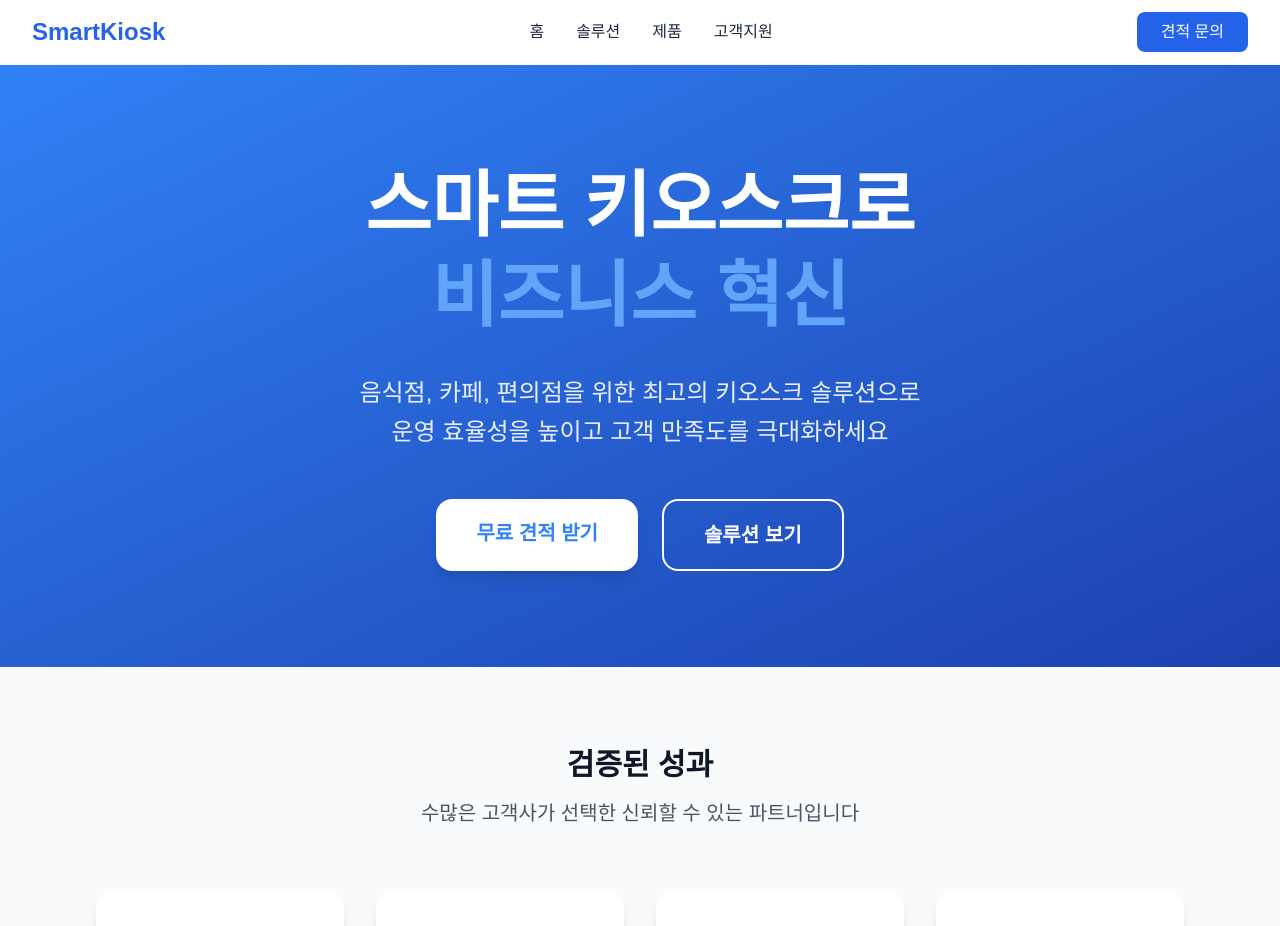
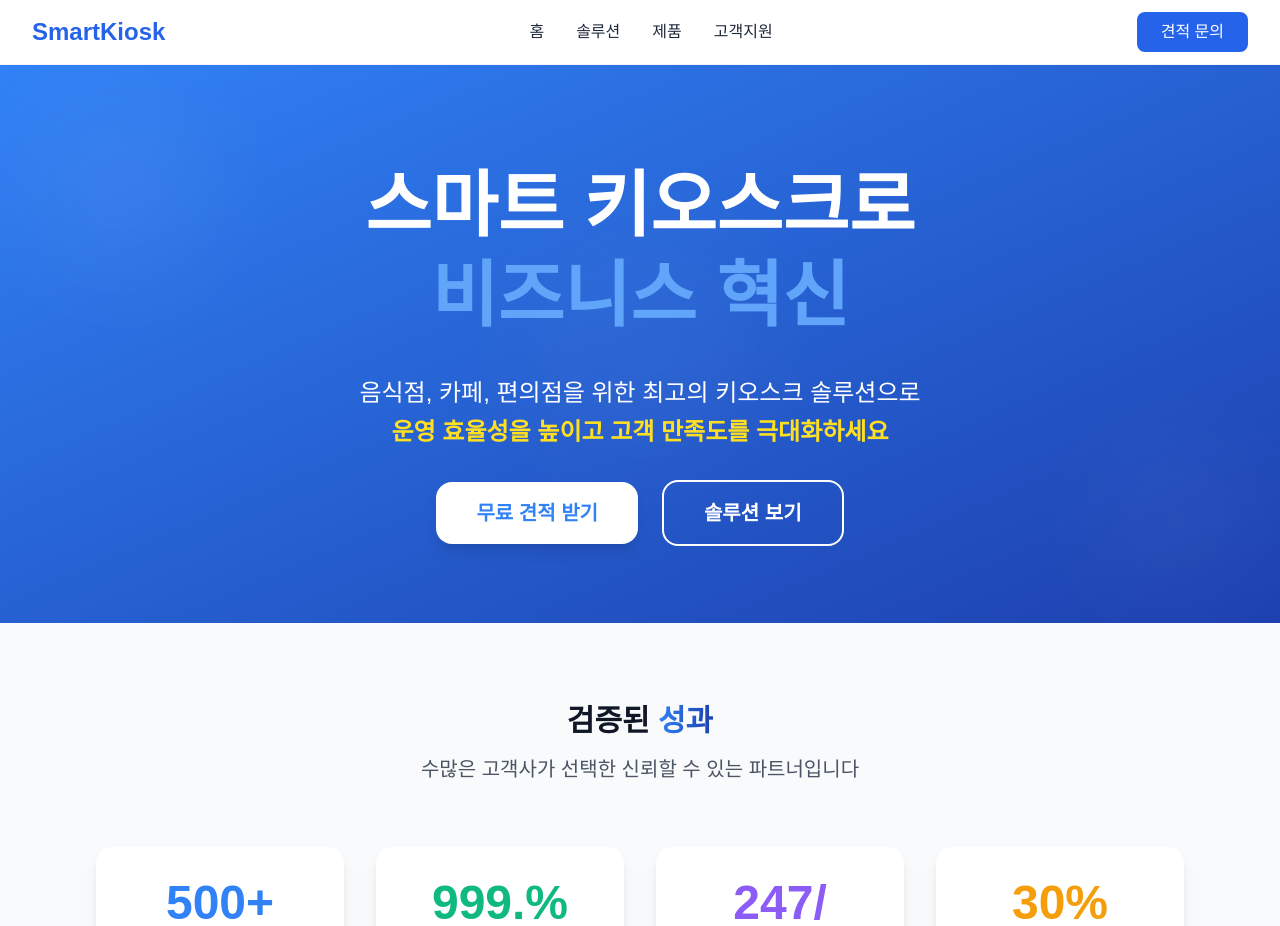
Before and after one commit to HSfac/keyask, a Next.js app: page / in a window 1280 px wide. Shown: the top 926 px of the page. Built offline with nearby package versions, Linux system fonts and the light colour scheme.

Commit message:
홈 페이지 애니메이션 추가 및 통계 섹션 개선: framer-motion 라이브러리 도입, 카운터 애니메이션 구현, 배경 애니메이션 추가, 텍스트 애니메이션 효과 적용

```diff
--- a/package.json
+++ b/package.json
@@ -11,7 +11,8 @@
   "dependencies": {
     "react": "19.1.0",
     "react-dom": "19.1.0",
-    "next": "15.4.5"
+    "next": "15.4.5",
+    "framer-motion": "^11.15.0"
   },
   "devDependencies": {
     "typescript": "^5",
--- a/src/app/page.tsx
+++ b/src/app/page.tsx
@@ -1,4 +1,27 @@
+'use client';
+
 import Link from 'next/link';
+import { motion } from 'framer-motion';
+import { useEffect, useState } from 'react';
+
+const AnimatedCounter = ({ end, duration = 2 }: { end: number; duration?: number }) => {
+  const [count, setCount] = useState(0);
+
+  useEffect(() => {
+    let startTime: number | null = null;
+    const animate = (currentTime: number) => {
+      if (startTime === null) startTime = currentTime;
+      const progress = Math.min((currentTime - startTime) / (duration * 1000), 1);
+      setCount(Math.floor(progress * end));
+      if (progress < 1) {
+        requestAnimationFrame(animate);
+      }
+    };
+    requestAnimationFrame(animate);
+  }, [end, duration]);
+
+  return <span>{count}</span>;
+};
 
 export default function Home() {
   const solutions = [
@@ -60,53 +83,123 @@ export default function Home() {
   return (
     <div className="min-h-screen bg-white">
       {/* 히어로 섹션 */}
-      <section className="bg-gradient-to-br from-[#3182F6] to-[#1E40AF] text-white py-24">
-        <div className="max-w-6xl mx-auto px-4 sm:px-6 lg:px-8">
+      <section className="relative bg-gradient-to-br from-[#3182F6] to-[#1E40AF] text-white py-24 overflow-hidden">
+        {/* 배경 애니메이션 */}
+        <div className="absolute inset-0">
+          <div className="absolute top-10 left-10 w-40 h-40 bg-white/10 rounded-full blur-3xl animate-pulse"></div>
+          <div className="absolute bottom-10 right-10 w-32 h-32 bg-white/10 rounded-full blur-3xl animate-pulse" style={{ animationDelay: '1s' }}></div>
+          <div className="absolute top-1/2 left-1/2 transform -translate-x-1/2 -translate-y-1/2 w-60 h-60 bg-white/5 rounded-full blur-3xl animate-pulse" style={{ animationDelay: '2s' }}></div>
+        </div>
+
+        <div className="max-w-6xl mx-auto px-4 sm:px-6 lg:px-8 relative z-10">
           <div className="text-center">
-            <h1 className="text-5xl md:text-7xl font-bold mb-8 leading-tight">
+            <motion.h1
+              className="text-5xl md:text-7xl font-bold mb-8 leading-tight"
+              initial={{ opacity: 0, y: 30 }}
+              animate={{ opacity: 1, y: 0 }}
+              transition={{ duration: 1, delay: 0.2 }}
+            >
+              <motion.span
+                initial={{ opacity: 0, x: -30 }}
+                animate={{ opacity: 1, x: 0 }}
+                transition={{ duration: 1, delay: 0.5 }}
+              >
                 스마트 키오스크로
+              </motion.span>
               <br />
-              <span className="text-[#60A5FA]">비즈니스 혁신</span>
-            </h1>
-            <p className="text-xl md:text-2xl mb-12 opacity-90 max-w-4xl mx-auto leading-relaxed">
-              음식점, 카페, 편의점을 위한 최고의 키오스크 솔루션으로
-              <br />운영 효율성을 높이고 고객 만족도를 극대화하세요
-            </p>
-            <div className="flex flex-col sm:flex-row gap-6 justify-center">
-              <Link href="/contact" className="bg-white text-[#3182F6] px-10 py-5 rounded-2xl text-xl font-bold hover:bg-gray-50 transition-all duration-300 hover:scale-105 shadow-lg">
+              <motion.span
+                className="text-[#60A5FA]"
+                initial={{ opacity: 0, x: 30 }}
+                animate={{ opacity: 1, x: 0 }}
+                transition={{ duration: 1, delay: 0.8 }}
+              >
+                비즈니스 혁신
+              </motion.span>
+            </motion.h1>
+
+            <motion.p
+              className="text-xl md:text-2xl mb-12 opacity-90 max-w-4xl mx-auto leading-relaxed"
+              initial={{ opacity: 0, y: 30 }}
+              animate={{ opacity: 1, y: 0 }}
+              transition={{ duration: 1, delay: 1 }}
+            >
+              음식점, 카페, 편의점을 위한 최고의 키오스크 솔루션으로 <br />
+              <span className="text-yellow-300 font-semibold">운영 효율성을 높이고 고객 만족도를 극대화하세요</span>
+            </motion.p>
+
+            <motion.div
+              className="flex flex-col sm:flex-row gap-6 justify-center"
+              initial={{ opacity: 0, y: 30 }}
+              animate={{ opacity: 1, y: 0 }}
+              transition={{ duration: 1, delay: 1.2 }}
+            >
+              <motion.div
+                whileHover={{ scale: 1.05 }}
+                whileTap={{ scale: 0.95 }}
+              >
+                <Link href="/contact" className="bg-white text-[#3182F6] px-10 py-5 rounded-2xl text-xl font-bold hover:bg-gray-50 transition-all duration-300 shadow-lg hover:shadow-2xl">
                   무료 견적 받기
                 </Link>
-              <Link href="/solutions" className="border-2 border-white text-white px-10 py-5 rounded-2xl text-xl font-bold hover:bg-white hover:text-[#3182F6] transition-all duration-300 hover:scale-105">
+              </motion.div>
+              <motion.div
+                whileHover={{ scale: 1.05 }}
+                whileTap={{ scale: 0.95 }}
+              >
+                <Link href="/solutions" className="border-2 border-white text-white px-10 py-5 rounded-2xl text-xl font-bold hover:bg-white hover:text-[#3182F6] transition-all duration-300">
                   솔루션 보기
                 </Link>
-            </div>
+              </motion.div>
+            </motion.div>
           </div>
         </div>
       </section>
 
       {/* 통계 섹션 */}
-      <section className="py-20 bg-gray-50">
+      <motion.section
+        className="py-20 bg-gray-50"
+        initial={{ opacity: 0 }}
+        whileInView={{ opacity: 1 }}
+        viewport={{ once: true }}
+        transition={{ duration: 1 }}
+      >
         <div className="max-w-6xl mx-auto px-4 sm:px-6 lg:px-8">
-          <div className="text-center mb-16">
+          <motion.div
+            initial={{ opacity: 0, y: 30 }}
+            whileInView={{ opacity: 1, y: 0 }}
+            viewport={{ once: true }}
+            transition={{ duration: 0.8 }}
+            className="text-center mb-16"
+          >
             <h2 className="text-3xl font-bold text-gray-900 mb-4">
-              검증된 성과
+              검증된 <span className="bg-gradient-to-r from-[#3182F6] to-[#1E40AF] bg-clip-text text-transparent">성과</span>
             </h2>
             <p className="text-xl text-gray-600">
               수많은 고객사가 선택한 신뢰할 수 있는 파트너입니다
             </p>
-          </div>
+          </motion.div>
           <div className="grid grid-cols-2 md:grid-cols-4 gap-8">
-            {stats.map((stat, index) => (
-              <div key={index} className="bg-white p-8 rounded-2xl shadow-lg hover:shadow-xl transition-all duration-300 text-center hover:scale-105">
+            {stats.map((stat, index) => {
+              const statNumber = parseInt(stat.number.replace(/[^0-9]/g, ''));
+              return (
+                <motion.div
+                  key={index}
+                  className="bg-white p-8 rounded-2xl shadow-lg hover:shadow-xl transition-all duration-300 text-center"
+                  initial={{ opacity: 0, y: 50 }}
+                  whileInView={{ opacity: 1, y: 0 }}
+                  viewport={{ once: true }}
+                  transition={{ duration: 0.8, delay: index * 0.2 }}
+                  whileHover={{ scale: 1.05 }}
+                >
                   <div className={`text-5xl font-bold ${stat.color} mb-3`}>
-                  {stat.number}
+                    {isNaN(statNumber) ? stat.number : <><AnimatedCounter end={statNumber} />{stat.number.replace(/[0-9]/g, '')}</>}
                   </div>
                   <div className="text-gray-600 font-medium text-lg">{stat.label}</div>
-              </div>
-            ))}
+                </motion.div>
+              );
+            })}
           </div>
         </div>
-      </section>
+      </motion.section>
 
       {/* 솔루션 소개 섹션 */}
       <section className="py-24 bg-white">
```
Lines whose indentation alone changed are shown as unchanged.
